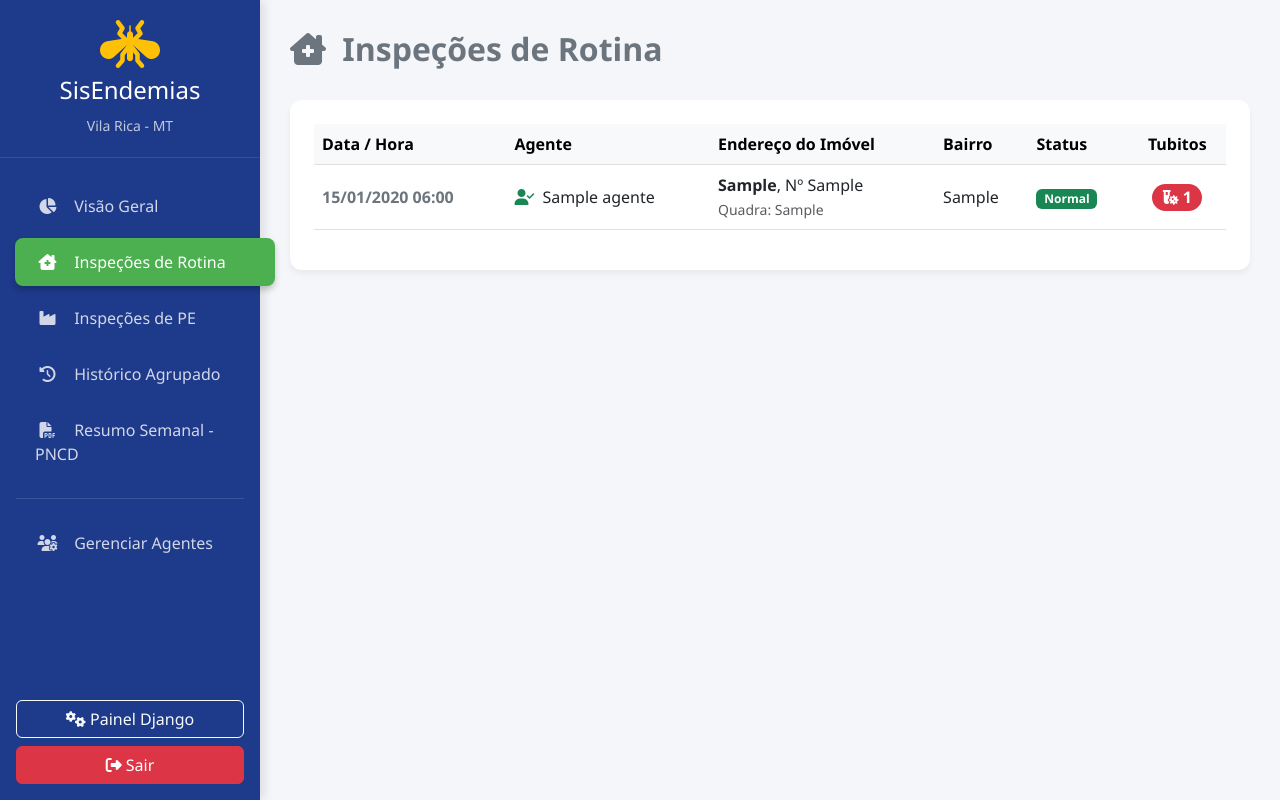
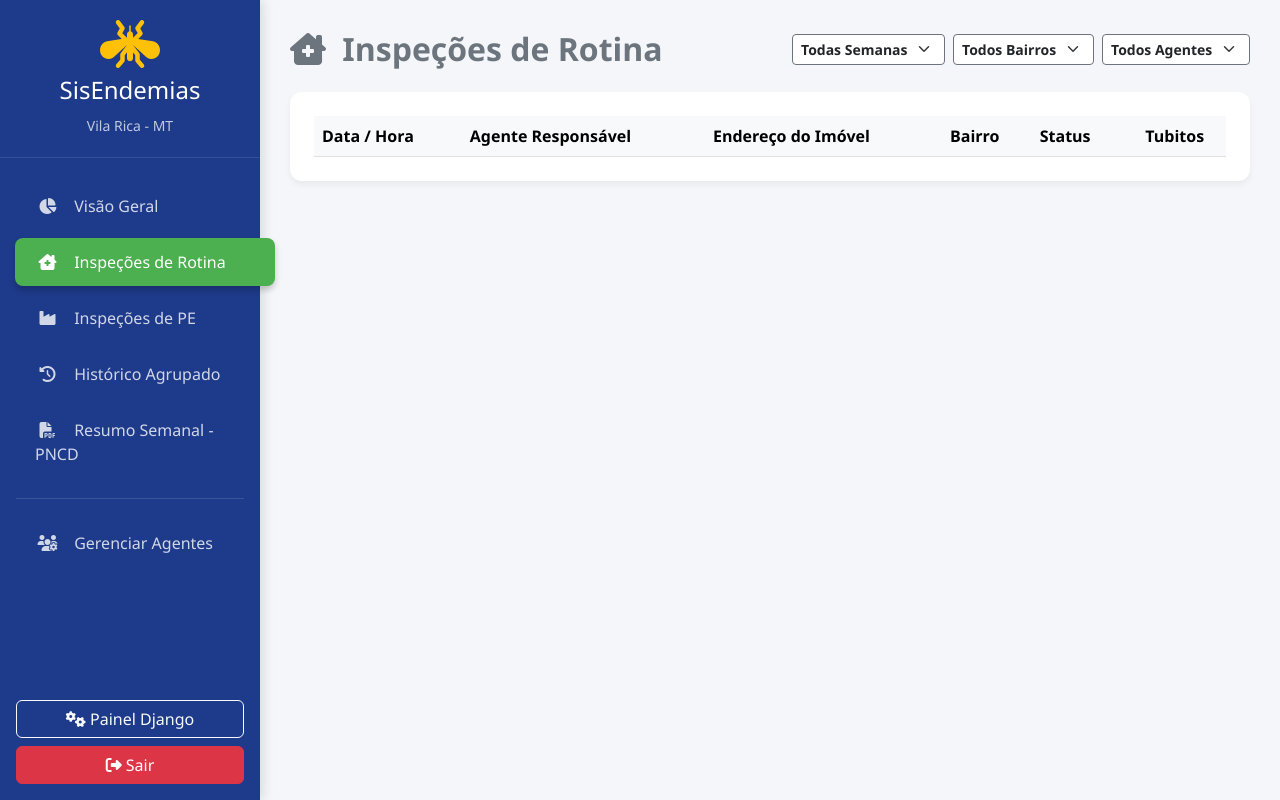
Before and after one commit to leandroam85-art/meu_projeto_ace, a Django app: template backend/src/endemias/templates/dashboard.html in a window 1280 px wide, after a click on "Inspeções de Rotina". Run offline with Django 4.2, Linux system fonts and the light colour scheme; tables that the repository leaves empty hold one stand-in row (values such as "Sample post"); the template is opened without the code that fills it: values that come from a table or form of the project are taken from there, most other values are stand-ins (such as "Sample title", 1, 10 or a date in 2020); lists and menus that the app fills with data are empty.

Commit message:
Filtros para Rotina e PE iguais ao Mapa

```diff
--- a/backend/src/endemias/templates/dashboard.html
+++ b/backend/src/endemias/templates/dashboard.html
@@ -22,15 +22,7 @@
         .stat-card:hover { transform: translateY(-5px); }
         .icon-box { width: 60px; height: 60px; border-radius: 12px; display: flex; align-items: center; justify-content: center; font-size: 24px; color: white; }
 
-        /* O MAPA AGORA CALCULA O TAMANHO DA TELA AUTOMATICAMENTE */
-        #map {
-            height: calc(100vh - 300px);
-            min-height: 500px;
-            border-radius: 12px;
-            box-shadow: 0 4px 6px rgba(0,0,0,0.05);
-            border: 2px solid #fff;
-            z-index: 1;
-        }
+        #map { height: calc(100vh - 300px); min-height: 500px; border-radius: 12px; box-shadow: 0 4px 6px rgba(0,0,0,0.05); border: 2px solid #fff; z-index: 1;}
 
         .caixa-filtro { background-color: #f1f3f5; border-radius: 12px; padding: 25px; box-shadow: 0 2px 4px rgba(0,0,0,0.05); }
         .btn-calcular { background-color: #78909c; color: white; border: none; border-radius: 8px; font-weight: bold; transition: 0.3s; }
@@ -47,6 +39,9 @@
         .input-mobile-label { position: absolute; top: -10px; left: 15px; background: white; padding: 0 5px; font-size: 12px; color: #6b7280; }
         .bairro-header { background-color: #e8f5e9; color: #2e7d32; font-weight: 900; letter-spacing: 0.5px; padding: 12px 16px; display: flex; justify-content: space-between; align-items: center; margin-top: 15px; border-radius: 6px 6px 0 0; }
         .bairro-badge { background-color: #388e3c; color: white; border-radius: 20px; padding: 5px 12px; font-size: 12px; font-weight: bold; }
+
+        .tabela-container { max-height: 600px; overflow-y: auto; }
+        .tabela-container thead th { position: sticky; top: 0; background-color: #f8f9fa; z-index: 2; box-shadow: 0 2px 2px -1px rgba(0, 0, 0, 0.1); }
 
         @media print {
             .sidebar, .btn, .caixa-filtro, .alert, .input-mobile { display: none !important; }
@@ -147,54 +142,52 @@
             </div>
 
             <div class="tab-pane fade" id="conteudo-rotina" role="tabpanel">
-                <div class="d-flex justify-content-between align-items-center mb-4">
-                    <h2 class="fw-bold text-secondary"><i class="fa-solid fa-house-chimney-medical me-2"></i> Inspeções de Rotina</h2>
+                <div class="d-flex justify-content-between align-items-center flex-wrap gap-3 mb-4">
+                    <h2 class="fw-bold text-secondary mb-0"><i class="fa-solid fa-house-chimney-medical me-2"></i> Inspeções de Rotina</h2>
+                    <div class="d-flex gap-2 flex-wrap">
+                        <select id="filtro-rotina-semana" class="form-select form-select-sm border-secondary fw-bold text-dark" style="width: auto;" onchange="renderTabelaRotinaJS()">
+                            <option value="">Todas Semanas</option>
+                        </select>
+                        <select id="filtro-rotina-bairro" class="form-select form-select-sm border-secondary fw-bold text-dark" style="width: auto;" onchange="renderTabelaRotinaJS()">
+                            <option value="">Todos Bairros</option>
+                        </select>
+                        <select id="filtro-rotina-agente" class="form-select form-select-sm border-secondary fw-bold text-dark" style="width: auto;" onchange="renderTabelaRotinaJS()">
+                            <option value="">Todos Agentes</option>
+                        </select>
+                    </div>
                 </div>
                 <div class="card stat-card bg-white p-4">
-                    <div class="table-responsive">
-                        <table class="table table-hover align-middle">
-                            <thead class="table-light"><tr><th>Data / Hora</th><th>Agente</th><th>Endereço do Imóvel</th><th>Bairro</th><th>Status</th><th class="text-center">Tubitos</th></tr></thead>
-                            <tbody>
-                                {% for visita in visitas_rotina %}
-                                <tr>
-                                    <td class="text-secondary fw-bold">{% if visita.data_visita %}{{ visita.data_visita|date:"d/m/Y H:i" }}{% else %}S/D{% endif %}</td>
-                                    <td><i class="fa-solid fa-user-check text-success me-2"></i>{{ visita.agente.nome|default:"-" }}</td>
-                                    <td><strong>{{ visita.imovel.endereco }}</strong>, Nº {{ visita.imovel.numero }}<br><small class="text-muted">Quadra: {{ visita.imovel.quarteirao }}</small></td>
-                                    <td>{{ visita.imovel.bairro }}</td>
-                                    <td>{% if visita.status == 'N' %}<span class="badge bg-success">Normal</span>{% elif visita.status == 'F' %}<span class="badge bg-warning text-dark">Fechada</span>{% elif visita.status == 'R' %}<span class="badge bg-danger">Recusada</span>{% else %}<span class="badge bg-secondary">{{ visita.status }}</span>{% endif %}</td>
-                                    <td class="text-center">{% if visita.amostras_coletadas > 0 %}<span class="badge bg-danger rounded-pill fs-6"><i class="fa-solid fa-vial-virus"></i> {{ visita.amostras_coletadas }}</span>{% else %}<span class="badge bg-light text-dark border fs-6">0</span>{% endif %}</td>
-                                </tr>
-                                {% empty %}
-                                <tr><td colspan="6" class="text-center text-muted py-5"><i class="fa-solid fa-clipboard-check fa-3x mb-3 text-light"></i><br><h5>Nenhuma visita registrada.</h5></td></tr>
-                                {% endfor %}
-                            </tbody>
+                    <div class="table-responsive tabela-container">
+                        <table class="table table-hover align-middle mb-0">
+                            <thead class="table-light"><tr><th>Data / Hora</th><th>Agente Responsável</th><th>Endereço do Imóvel</th><th>Bairro</th><th>Status</th><th class="text-center">Tubitos</th></tr></thead>
+                            <tbody id="tbody-rotina">
+                                </tbody>
                         </table>
                     </div>
                 </div>
             </div>
 
             <div class="tab-pane fade" id="conteudo-pe" role="tabpanel">
-                <div class="d-flex justify-content-between align-items-center mb-4">
-                    <h2 class="fw-bold text-secondary"><i class="fa-solid fa-industry me-2 text-danger"></i> Inspeções de Pontos Estratégicos (P.E.)</h2>
+                <div class="d-flex justify-content-between align-items-center flex-wrap gap-3 mb-4">
+                    <h2 class="fw-bold text-secondary mb-0"><i class="fa-solid fa-industry me-2 text-danger"></i> Pontos Estratégicos (P.E.)</h2>
+                    <div class="d-flex gap-2 flex-wrap">
+                        <select id="filtro-pe-semana" class="form-select form-select-sm border-secondary fw-bold text-dark" style="width: auto;" onchange="renderTabelaPEJS()">
+                            <option value="">Todas Semanas</option>
+                        </select>
+                        <select id="filtro-pe-bairro" class="form-select form-select-sm border-secondary fw-bold text-dark" style="width: auto;" onchange="renderTabelaPEJS()">
+                            <option value="">Todos Bairros</option>
+                        </select>
+                        <select id="filtro-pe-agente" class="form-select form-select-sm border-secondary fw-bold text-dark" style="width: auto;" onchange="renderTabelaPEJS()">
+                            <option value="">Todos Agentes</option>
+                        </select>
+                    </div>
                 </div>
                 <div class="card stat-card bg-white p-4 border-start border-danger border-4">
-                    <div class="table-responsive">
-                        <table class="table table-hover align-middle">
-                            <thead class="table-light"><tr><th>Data / Hora</th><th>Agente</th><th>Endereço do P.E.</th><th>Bairro</th><th>Status</th><th class="text-center">Tubitos</th></tr></thead>
-                            <tbody>
-                                {% for visita in visitas_pe %}
-                                <tr>
-                                    <td class="text-secondary fw-bold">{% if visita.data_visita %}{{ visita.data_visita|date:"d/m/Y H:i" }}{% else %}S/D{% endif %}</td>
-                                    <td><i class="fa-solid fa-user-check text-danger me-2"></i>{{ visita.agente.nome|default:"-" }}</td>
-                                    <td><strong>{{ visita.imovel.endereco }}</strong>, Nº {{ visita.imovel.numero }}<br><small class="text-muted">Quadra: {{ visita.imovel.quarteirao }}</small></td>
-                                    <td>{{ visita.imovel.bairro }}</td>
-                                    <td>{% if visita.status == 'N' %}<span class="badge bg-success">Normal</span>{% elif visita.status == 'F' %}<span class="badge bg-warning text-dark">Fechada</span>{% elif visita.status == 'R' %}<span class="badge bg-danger">Recusada</span>{% else %}<span class="badge bg-secondary">{{ visita.status }}</span>{% endif %}</td>
-                                    <td class="text-center">{% if visita.amostras_coletadas > 0 %}<span class="badge bg-danger rounded-pill fs-6"><i class="fa-solid fa-vial-virus"></i> {{ visita.amostras_coletadas }}</span>{% else %}<span class="badge bg-light text-dark border fs-6">0</span>{% endif %}</td>
-                                </tr>
-                                {% empty %}
-                                <tr><td colspan="6" class="text-center text-muted py-5"><i class="fa-solid fa-industry fa-3x mb-3 text-light"></i><br><h5>Nenhuma visita a Ponto Estratégico registrada.</h5></td></tr>
-                                {% endfor %}
-                            </tbody>
+                    <div class="table-responsive tabela-container">
+                        <table class="table table-hover align-middle mb-0">
+                            <thead class="table-light"><tr><th>Data / Hora</th><th>Agente Responsável</th><th>Endereço do P.E.</th><th>Bairro</th><th>Status</th><th class="text-center">Tubitos</th></tr></thead>
+                            <tbody id="tbody-pe">
+                                </tbody>
                         </table>
                     </div>
                 </div>
@@ -353,6 +346,7 @@
     <script src="https://unpkg.com/leaflet@1.9.4/dist/leaflet.js"></script>
 
     <script>
+        // RECEBE O PACOTE DE VISITAS DO PYTHON
         const visitasDB = JSON.parse('{{ visitas_json|escapejs }}');
         let map;
         let markerLayer;
@@ -363,23 +357,14 @@
 
         document.addEventListener('DOMContentLoaded', function() {
 
+            // MAPA
             var googleStreets = L.tileLayer('http://{s}.google.com/vt/lyrs=m&x={x}&y={y}&z={z}', { maxZoom: 20, subdomains:['mt0','mt1','mt2','mt3'], attribution: '&copy; Google' });
             var googleSat = L.tileLayer('http://{s}.google.com/vt/lyrs=s&x={x}&y={y}&z={z}', { maxZoom: 20, subdomains:['mt0','mt1','mt2','mt3'], attribution: '&copy; Google' });
             var googleHybrid = L.tileLayer('http://{s}.google.com/vt/lyrs=y&x={x}&y={y}&z={z}', { maxZoom: 20, subdomains:['mt0','mt1','mt2','mt3'], attribution: '&copy; Google' });
             var osmLayer = L.tileLayer('https://{s}.tile.openstreetmap.org/{z}/{x}/{y}.png', { attribution: '&copy; OpenStreetMap' });
 
-            map = L.map('map', {
-                center: [-10.0116, -51.1186],
-                zoom: 13,
-                layers: [googleStreets]
-            });
-
-            var baseMaps = {
-                "Google Ruas (Padrão)": googleStreets,
-                "Google Satélite (Puro)": googleSat,
-                "Google Satélite + Nomes": googleHybrid,
-                "OpenStreetMap": osmLayer
-            };
+            map = L.map('map', { center: [-10.0116, -51.1186], zoom: 13, layers: [googleStreets] });
+            var baseMaps = { "Google Ruas (Padrão)": googleStreets, "Google Satélite (Puro)": googleSat, "Google Satélite + Nomes": googleHybrid, "OpenStreetMap": osmLayer };
             L.control.layers(baseMaps).addTo(map);
 
             var triggerTabList = [].slice.call(document.querySelectorAll('#menu-tabs button'))
@@ -388,26 +373,115 @@
                 triggerEl.addEventListener('shown.bs.tab', function (event) { if(event.target.id === 'tab-dashboard'){ setTimeout(function(){ map.invalidateSize(); }, 100); } })
             });
 
+            // PREENCHIMENTO DOS SELECTS DE FILTROS EM TODAS AS ABAS
             const selectRelSemana = document.getElementById('rel-semana');
             const selectHistSemana = document.getElementById('hist-semana');
             const selectMapSemana = document.getElementById('map-semana');
-            const selectMapAgente = document.getElementById('map-agente');
+            const selectRotinaSemana = document.getElementById('filtro-rotina-semana');
+            const selectPESemana = document.getElementById('filtro-pe-semana');
 
             for(let i=1; i<=52; i++) {
-                let opt1 = document.createElement('option'); opt1.value = i.toString(); opt1.text = `Semana ${i}`; selectRelSemana.appendChild(opt1);
-                let opt2 = document.createElement('option'); opt2.value = i.toString(); opt2.text = `Semana ${i}`; selectHistSemana.appendChild(opt2);
-                let opt3 = document.createElement('option'); opt3.value = i.toString(); opt3.text = `Semana ${i}`; selectMapSemana.appendChild(opt3);
+                let sNum = i.toString(); let txt = `Semana ${i}`;
+                selectRelSemana.appendChild(new Option(txt, sNum));
+                selectHistSemana.appendChild(new Option(txt, sNum));
+                selectMapSemana.appendChild(new Option(txt, sNum));
+                selectRotinaSemana.appendChild(new Option(txt, sNum));
+                selectPESemana.appendChild(new Option(txt, sNum));
             }
 
             let agentesUnicos = [...new Set(visitasDB.map(v => v.agente))].filter(n => n && n !== "Sem Agente").sort();
+            const selectMapAgente = document.getElementById('map-agente');
+            const selectRotinaAgente = document.getElementById('filtro-rotina-agente');
+            const selectPEAgente = document.getElementById('filtro-pe-agente');
             agentesUnicos.forEach(ag => {
-                let opt = document.createElement('option'); opt.value = ag; opt.text = ag; selectMapAgente.appendChild(opt);
+                selectMapAgente.appendChild(new Option(ag, ag));
+                selectRotinaAgente.appendChild(new Option(ag, ag));
+                selectPEAgente.appendChild(new Option(ag, ag));
             });
 
+            let bairrosUnicos = [...new Set(visitasDB.map(v => v.bairro))].filter(n => n && n !== "Sem Bairro").sort();
+            const selectRotinaBairro = document.getElementById('filtro-rotina-bairro');
+            const selectPEBairro = document.getElementById('filtro-pe-bairro');
+            bairrosUnicos.forEach(b => {
+                selectRotinaBairro.appendChild(new Option(b, b));
+                selectPEBairro.appendChild(new Option(b, b));
+            });
+
+            // GERA TODAS AS TABELAS INICIAIS
             renderHistoricoJS();
             renderMapaJS();
+            renderTabelaRotinaJS();
+            renderTabelaPEJS();
         });
 
+        // ========================================================
+        // TABELAS ROTINA E PE JAVASCRIPT
+        // ========================================================
+        function renderTabelaRotinaJS() {
+            const tbody = document.getElementById('tbody-rotina');
+            const sem = document.getElementById('filtro-rotina-semana').value;
+            const bairro = document.getElementById('filtro-rotina-bairro').value;
+            const ag = document.getElementById('filtro-rotina-agente').value;
+
+            let filtradas = visitasDB.filter(v => v.tipo !== 'PE');
+            if (sem !== "") filtradas = filtradas.filter(v => v.semana === sem);
+            if (bairro !== "") filtradas = filtradas.filter(v => v.bairro === bairro);
+            if (ag !== "") filtradas = filtradas.filter(v => v.agente === ag);
+
+            let html = '';
+            if (filtradas.length === 0) {
+                html = `<tr><td colspan="6" class="text-center text-muted py-5"><i class="fa-solid fa-clipboard-check fa-3x mb-3 text-light"></i><br><h5>Nenhuma visita de rotina encontrada para este filtro.</h5></td></tr>`;
+            } else {
+                filtradas.forEach(v => {
+                    let badgeStatus = v.status === 'N' ? '<span class="badge bg-success">Normal</span>' : (v.status === 'F' ? '<span class="badge bg-warning text-dark">Fechada</span>' : '<span class="badge bg-danger">Recusada</span>');
+                    let badgeTubitos = v.tubitos > 0 ? `<span class="badge bg-danger rounded-pill fs-6"><i class="fa-solid fa-vial-virus"></i> ${v.tubitos}</span>` : `<span class="badge bg-light text-dark border fs-6">0</span>`;
+                    html += `<tr>
+                        <td class="text-secondary fw-bold">${v.data_visita}</td>
+                        <td><i class="fa-solid fa-user-check text-success me-2"></i>${v.agente}</td>
+                        <td><strong>${v.endereco}</strong>, Nº ${v.numero}<br><small class="text-muted">Quadra: ${v.quarteirao}</small></td>
+                        <td>${v.bairro}</td>
+                        <td>${badgeStatus}</td>
+                        <td class="text-center">${badgeTubitos}</td>
+                    </tr>`;
+                });
+            }
+            tbody.innerHTML = html;
+        }
+
+        function renderTabelaPEJS() {
+            const tbody = document.getElementById('tbody-pe');
+            const sem = document.getElementById('filtro-pe-semana').value;
+            const bairro = document.getElementById('filtro-pe-bairro').value;
+            const ag = document.getElementById('filtro-pe-agente').value;
+
+            let filtradas = visitasDB.filter(v => v.tipo === 'PE');
+            if (sem !== "") filtradas = filtradas.filter(v => v.semana === sem);
+            if (bairro !== "") filtradas = filtradas.filter(v => v.bairro === bairro);
+            if (ag !== "") filtradas = filtradas.filter(v => v.agente === ag);
+
+            let html = '';
+            if (filtradas.length === 0) {
+                html = `<tr><td colspan="6" class="text-center text-muted py-5"><i class="fa-solid fa-industry fa-3x mb-3 text-light"></i><br><h5>Nenhuma visita a Ponto Estratégico encontrada.</h5></td></tr>`;
+            } else {
+                filtradas.forEach(v => {
+                    let badgeStatus = v.status === 'N' ? '<span class="badge bg-success">Normal</span>' : (v.status === 'F' ? '<span class="badge bg-warning text-dark">Fechada</span>' : '<span class="badge bg-danger">Recusada</span>');
+                    let badgeTubitos = v.tubitos > 0 ? `<span class="badge bg-danger rounded-pill fs-6"><i class="fa-solid fa-vial-virus"></i> ${v.tubitos}</span>` : `<span class="badge bg-light text-dark border fs-6">0</span>`;
+                    html += `<tr>
+                        <td class="text-secondary fw-bold">${v.data_visita}</td>
+                        <td><i class="fa-solid fa-user-check text-danger me-2"></i>${v.agente}</td>
+                        <td><strong>${v.endereco}</strong>, Nº ${v.numero}<br><small class="text-muted">Quadra: ${v.quarteirao}</small></td>
+                        <td>${v.bairro}</td>
+                        <td>${badgeStatus}</td>
+                        <td class="text-center">${badgeTubitos}</td>
+                    </tr>`;
+                });
+            }
+            tbody.innerHTML = html;
+        }
+
+        // ========================================================
+        // MAPA
+        // ========================================================
         function renderMapaJS() {
             if(markerLayer) { map.removeLayer(markerLayer); }
             markerLayer = L.layerGroup().addTo(map);
@@ -437,6 +511,9 @@
             });
         }
 
+        // ========================================================
+        // HISTÓRICO AGRUPADO
+        // ========================================================
         function renderHistoricoJS() {
             const semanaSelecionada = document.getElementById('hist-semana').value;
             const container = document.getElementById('resultado-historico');
@@ -538,7 +615,6 @@
                                                     <span class="text-muted small">Visitas: ${imovel.visitas.length}</span>
                                                 </div>
                                             </div>
-                                            <i class="fa-solid fa-pencil fs-5" style="color: #fb8c00;"></i>
                                         </div>
                             `;
 
@@ -578,6 +654,9 @@
             container.innerHTML = html;
         }
 
+        // ==========================================
+        // RELATÓRIO PNCD
+        // ==========================================
         function gerarFechamentoJS() {
             const bairro = document.getElementById('rel-bairro').value;
             const semana = document.getElementById('rel-semana').value;
```
